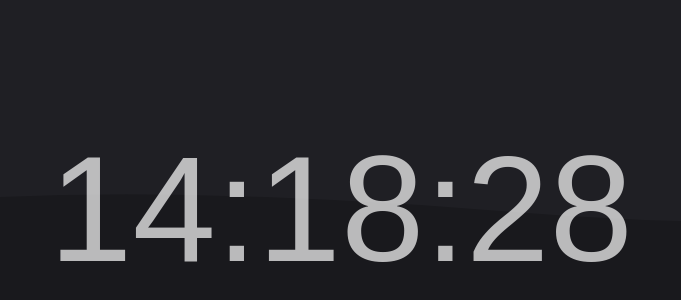
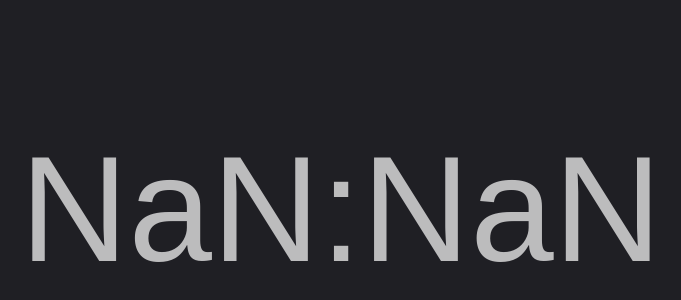
Before and after one commit to yoonki1207/flow-timer, a React (Create React App) app: page /wave in a window 1280 px wide. Shown: the part 180-480 px from the top of the page, without its empty margins (299-980 px from the left). Built offline with nearby package versions, Linux system fonts and the light colour scheme.

Commit message:
interactive wave height implemented

```diff
--- a/src/modules/FlowModule/FlowCanvas.js
+++ b/src/modules/FlowModule/FlowCanvas.js
@@ -1,6 +1,5 @@
-import React, { useEffect, useRef, useState } from "react";
+import React from "react";
 import { useCanvas } from "../../hooks/useCanvas";
-import { useTimeState } from "../share/TimeProvider";
 import { TimeText } from "../share/TimeText";
 import { Wave } from "./Wave";
 
@@ -10,9 +9,8 @@ import { Wave } from "./Wave";
  * @param {number} canvasHeight
  * @returns {React.FC}
  */
-const FlowCanvas = ({ canvasWidth, canvasHeight }) => {
+const FlowCanvas = ({ canvasWidth, canvasHeight, targetTime, totalTime }) => {
 
-  const time = useTimeState();
   const fillBackground = (ctx) => {
     ctx.fillStyle = `rgb(31, 31, 36)`;
     ctx.fillRect(0, 0, canvasWidth, canvasHeight);
@@ -21,9 +19,26 @@ const FlowCanvas = ({ canvasWidth, canvasHeight }) => {
   const animate = (ctx) => {
     fillBackground(ctx);
     wave.animate(ctx);
-    timeText.text = new Date().toTimeString().substring(0, 8);
+
+    const target = targetTime;
+    const today = new Date();
+    const gap = target - today;
+    wave.y = canvasHeight-gap/(totalTime*1000*60)*canvasHeight;
+    const d = Math.floor(gap / (1000 * 60 * 60 * 24)); // 일
+    const h = Math.floor((gap / (1000 * 60 * 60)) % 24); // 시
+    const m = Math.floor((gap / (1000 * 60)) % 60); // 분
+    const s = Math.floor((gap / 1000) % 60); // 초
+
+    if(m<0 || s<0) {
+      timeText.text = "TIME OUT!";
+    } else {
+      timeText.text = `${m.toString().padStart(2, '0')}:${s.toString().padStart(2, '0')}`;
+      // timeText.text = gap/(totalTime*1000*60);
+      // timeText.text = targetTime - new Date()
+      // timeText.text = new Date(targetTime - new Date()).toTimeString().substring(0, 8);
+      // timeText.text = targetTime - new Date()
+    }
     timeText.animate(ctx);
-    console.log(time)
   };
 
   let wave = new Wave(canvasWidth, canvasHeight, 5, canvasHeight / 2);
--- a/src/modules/FlowModule/FlowModule.js
+++ b/src/modules/FlowModule/FlowModule.js
@@ -1,6 +1,7 @@
-import React, { useRef } from "react";
+import React, { useEffect, useRef, useState } from "react";
 import styled from "styled-components";
 import { useClientWidthHeight } from "../../hooks/useClientWidthHeight";
+import { useTimeState } from "../share/TimeProvider";
 import FlowCanvas from "./FlowCanvas";
 
 // 시작 시간: 시작 시간
@@ -12,12 +13,25 @@ const FlowModule = () => {
    * @type {RefObject<HTMLElement>}
    */
   const mainRef = useRef(null);
+  const {time: minutesL, target: totalTime} = useTimeState();
+  const [time, setTime] = useState(null);
+  const [targetTime, setTargetTime] = useState(null);
   const { width: canvasWidth, height: canvasHeight } =
     useClientWidthHeight(mainRef);
-
+  useEffect(()=> {
+    setTargetTime(new Date(minutesL));
+    // console.log(new Date(minutesL - new Date()).toTimeString());
+    if(!window.localStorage.getItem("targetTime")) {
+      window.localStorage.setItem("targetTime", minutesL);
+      setTargetTime(minutesL);
+    } else {
+      const target = window.localStorage.getItem("targetTime");
+      setTargetTime(target);
+    }
+  }, []);
   return (
     <Main ref={mainRef}>
-      <FlowCanvas canvasWidth={canvasWidth} canvasHeight={canvasHeight} />
+      <FlowCanvas canvasWidth={canvasWidth} canvasHeight={canvasHeight} targetTime={targetTime} totalTime={totalTime}/>
     </Main>
   );
 };
--- a/src/modules/FlowModule/Wave.js
+++ b/src/modules/FlowModule/Wave.js
@@ -28,8 +28,11 @@ export class Wave {
     ctx.moveTo(prevX, prevY);
 
     for (let i = 0; i < this.totalPoints; i++) {
+      this.points[i].fixedY = this.y;
       if (i < this.totalPoints - 1 && i !== 0) {
         this.points[i].update();
+      } else {
+        this.points[i].y = this.y;
       }
 
       const cx = (prevX + this.points[i].x) / 2;
--- a/src/modules/MainModule/MainModule.js
+++ b/src/modules/MainModule/MainModule.js
@@ -1,4 +1,4 @@
-import React, { useState } from "react";
+import React, { useEffect, useState } from "react";
 import styled from "styled-components";
 import { useTimeDispatch } from "../share/TimeProvider";
 import TimerBar from "./TimerBar";
@@ -13,8 +13,14 @@ const MainMoudle = () => {
 
   const onDrag = (e, data) => {
     setTime(data.x);
-    dispatch({type:'SET_TIME', state: Math.ceil(+data.x/10)});
+    const t = +data.x/10;
+    console.log(t);
+    dispatch({type:'SET_TIME', state: t});
   }
+  useEffect(()=>{
+    window.localStorage.clear();
+    dispatch({type: 'SET_TIME', state: INIT_TIME})
+  }, []);
   return (
     <Main><Title>{"FLOW TIMER"}</Title>
       <TimerCardList />
--- a/src/modules/MainModule/TimerCard.js
+++ b/src/modules/MainModule/TimerCard.js
@@ -4,8 +4,11 @@ import { useTimeDispatch, useTimeState } from "../share/TimeProvider";
 
 // TODO: Time card for select format of timer
 export const TimerCard = ({ title }) => {
+  const dispatch = useTimeDispatch();
+  const state = useTimeState();
   const navigate = useNavigate();
   const onClick = () => {
+    dispatch({type: 'SET_TIME', state: {target: state, time: new Date().setMinutes(new Date().getMinutes() +  Math.ceil(state))}})
     navigate(`/${title}`, {state: 'wave-state'});
   }
   return <TimeCardBox onClick={onClick}>{title}</TimeCardBox>;
```
